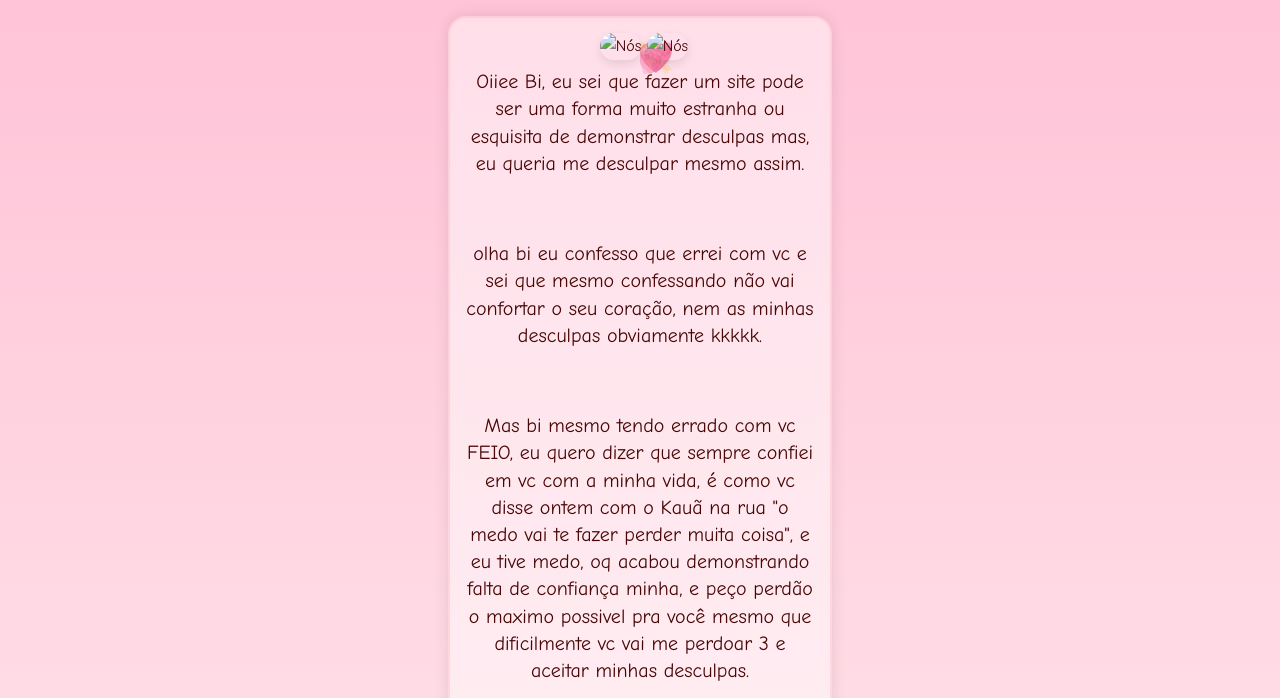
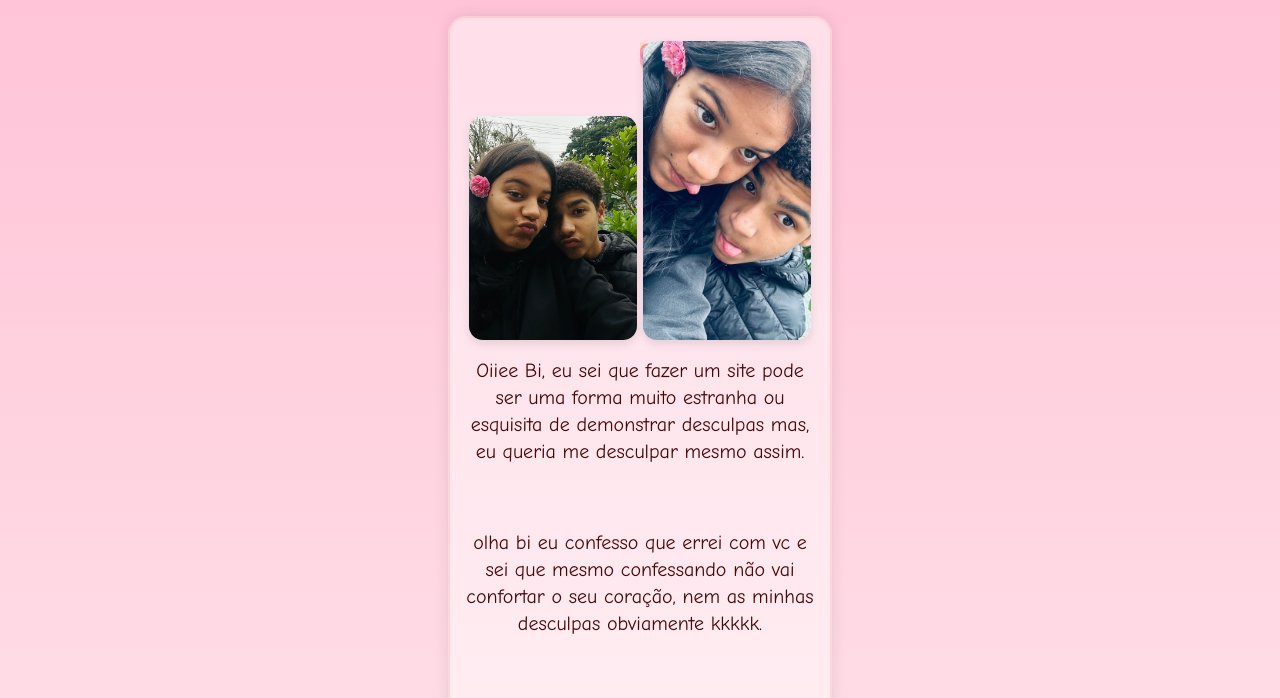
Before and after one commit to html97178-coder/Pro-meu-bb, a plain HTML site: page index.html in a window 1280 px wide. Shown: the part 78-776 px from the top of the page. Drawn offline with Linux system fonts and the light colour scheme.

Commit message:
Fix image source paths in index.html

```diff
--- a/index.html
+++ b/index.html
@@ -25,8 +25,8 @@
   <div class="cover" onclick="abrirPresente()">
   </div>
   <div class="imagens">
-    <img src="img/IMG_5202.jpg" alt="Nós">
-    <img src="img/IMG_5217.jpg" alt="Nós">
+    <img src="IMG_5202.jpg" alt="Nós">
+    <img src="IMG_5217.jpg" alt="Nós">
   </div>
    <p>Oiiee Bi, eu sei que fazer um site pode ser uma forma muito estranha ou esquisita de demonstrar desculpas mas, eu queria me desculpar mesmo assim.</p><br>
    <p>olha bi eu confesso que errei com vc e sei que mesmo confessando não vai confortar o seu coração, nem as minhas desculpas obviamente kkkkk.</p><br>
```
